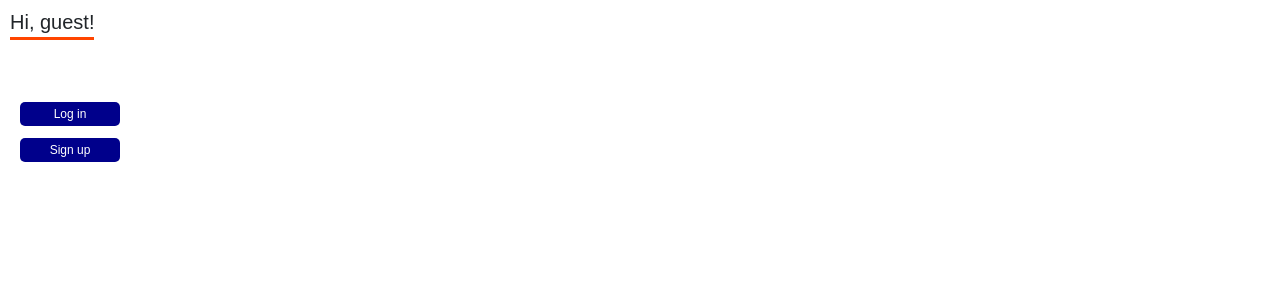
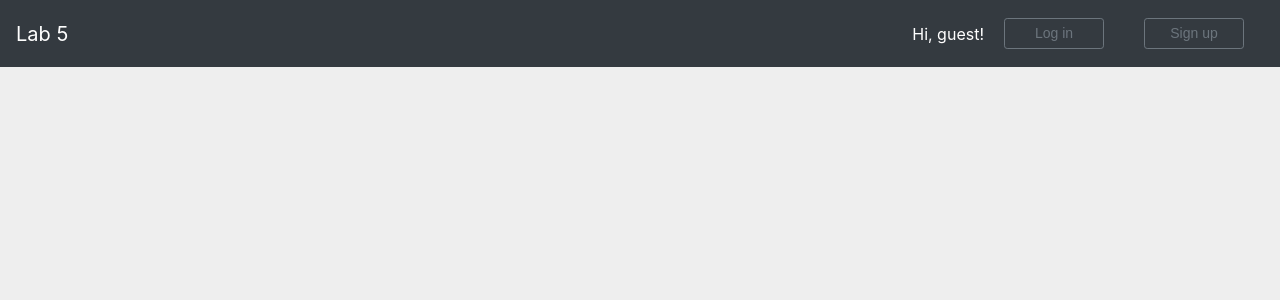
Before and after one commit to gregfrasco/s14lab5, a Flask app: page / in a window 1280 px wide. Shown: the top 300 px of the page. Run offline with Flask 2, Linux system fonts and the light colour scheme; data that the repository does not hold is empty; some libraries are stand-ins or nearby versions.

Commit message:
feat: add bootstrap

```diff
--- a/templates/index.html
+++ b/templates/index.html
@@ -8,44 +8,45 @@
 {% endblock %}
 
 {% block content %}
-
+<header>
+    <nav class="navbar navbar-dark bg-dark">
+        <a class="navbar-brand" href="#">Lab 5</a>
+        <ul class="nav navbar-nav ml-auto">
             {% if session_username is defined %}
-
-        <h1>Hi, {{ session_username }} !</h1>
-
+            <li class="nav-item active">
+                <div class="nav-link">Hi, {{ session_username }} !</div>
+            </li>
             {% else %}
-
-        <h1>Hi, guest!</h1>
-
+            <li class="nav-item active">
+                <div class="nav-link">Hi, guest!</div>
+            </li>
             {% endif %}
-
-
-    <div id="posts">
+        </ul>
+        {% if session_username is defined %}
+        <form action="/newpost" class="form-inline" method="GET">
+            <button class="btn btn-outline-secondary btn-sm" type="submit"> New post</button>
+        </form>
+        <form action="/logout" class="form-inline" method="POST">
+            <button class="btn btn-outline-secondary btn-sm" type="submit"> Log out</button>
+        </form>
+        {% else %}
+        <form action="/login" class="form-inline" method="GET">
+            <button class="btn btn-outline-secondary btn-sm" type="submit"> Log in</button>
+        </form>
+        <form action="/signup" class="form-inline" method="GET">
+            <button class="btn btn-outline-secondary btn-sm" type="submit"> Sign up</button>
+        </form>
+        {% endif %}
+    </nav>
+</header>
+<div class="container">
     {% for p in posts %}
-            <p> Author {{ p.username }}: {{ p.content }}</p>
+    <div class="card" style="margin-top: 1rem">
+        <div class="card-body">
+            <h6 class="card-subtitle mb-2 text-muted">Author {{ p.username }}</h6>
+            <p class="card-text">{{ p.content }}</p>
+        </div>
+    </div>
     {% endfor %}
 </div>
-
-
-    <div id="forms">
-        {% if session_username is defined %}
-
-            <form action="/logout" method="POST">
-                <button type="submit"> Log out</button>
-            </form>
-
-            <form action="/newpost" method="GET">
-                <button type="submit"> New Post</button>
-            </form>
-
-        {% else %}
-            <form action="/login" method="GET">
-                <button type="submit"> Log in</button>
-            </form>
-            <form action="/signup" method="GET">
-                <button type="submit"> Sign up</button>
-            </form>
-        {% endif %}
-    </div>
-
 {% endblock %}
--- a/templates/layout.html
+++ b/templates/layout.html
@@ -2,24 +2,28 @@
 <html lang="en">
 <head>
     <meta charset="UTF-8">
-    <meta name="viewport"
-          content="width=device-width, user-scalable=no, initial-scale=1.0, maximum-scale=1.0, minimum-scale=1.0">
-    <meta http-equiv="X-UA-Compatible" content="ie=edge">
-    <link rel="stylesheet" href="https://stackpath.bootstrapcdn.com/bootstrap/4.5.0/css/bootstrap.min.css" integrity="sha384-9aIt2nRpC12Uk9gS9baDl411NQApFmC26EwAOH8WgZl5MYYxFfc+NcPb1dKGj7Sk" crossorigin="anonymous">
+    <meta content="width=device-width, user-scalable=no, initial-scale=1.0, maximum-scale=1.0, minimum-scale=1.0"
+          name="viewport">
+    <meta content="ie=edge" http-equiv="X-UA-Compatible">
+    <link crossorigin="anonymous" href="https://stackpath.bootstrapcdn.com/bootstrap/4.5.0/css/bootstrap.min.css"
+          integrity="sha384-9aIt2nRpC12Uk9gS9baDl411NQApFmC26EwAOH8WgZl5MYYxFfc+NcPb1dKGj7Sk" rel="stylesheet">
     <title>Lab 5</title>
 
     <!-- Styles -->
     {% block styles %}
     {% endblock %}
 </head>
-<body>
+<body style="background-color: #eee">
 {% with messages = get_flashed_messages() %}
 {% if messages %}
-<ul class=flashes>
-    {% for message in messages %}
-    <li>{{ message }}</li>
-    {% endfor %}
-</ul>
+{% for message in messages %}
+<div class="alert alert-danger alert-dismissible fade show" role="alert">
+    <strong>Barnacles!</strong> {{ message }}
+    <button aria-label="Close" class="close" data-dismiss="alert" type="button">
+        <span aria-hidden="true">&times;</span>
+    </button>
+</div>
+{% endfor %}
 {% endif %}
 {% endwith %}
 <!-- Content -->
@@ -28,9 +32,15 @@
 <!-- Scripts -->
 {% block scripts %}
 {% endblock %}
-<script src="https://code.jquery.com/jquery-3.5.1.slim.min.js" integrity="sha384-DfXdz2htPH0lsSSs5nCTpuj/zy4C+OGpamoFVy38MVBnE+IbbVYUew+OrCXaRkfj" crossorigin="anonymous"></script>
-<script src="https://cdn.jsdelivr.net/npm/popper.js@1.16.0/dist/umd/popper.min.js" integrity="sha384-Q6E9RHvbIyZFJoft+2mJbHaEWldlvI9IOYy5n3zV9zzTtmI3UksdQRVvoxMfooAo" crossorigin="anonymous"></script>
-<script src="https://stackpath.bootstrapcdn.com/bootstrap/4.5.0/js/bootstrap.min.js" integrity="sha384-OgVRvuATP1z7JjHLkuOU7Xw704+h835Lr+6QL9UvYjZE3Ipu6Tp75j7Bh/kR0JKI" crossorigin="anonymous"></script>
+<script crossorigin="anonymous"
+        integrity="sha384-DfXdz2htPH0lsSSs5nCTpuj/zy4C+OGpamoFVy38MVBnE+IbbVYUew+OrCXaRkfj"
+        src="https://code.jquery.com/jquery-3.5.1.slim.min.js"></script>
+<script crossorigin="anonymous"
+        integrity="sha384-Q6E9RHvbIyZFJoft+2mJbHaEWldlvI9IOYy5n3zV9zzTtmI3UksdQRVvoxMfooAo"
+        src="https://cdn.jsdelivr.net/npm/popper.js@1.16.0/dist/umd/popper.min.js"></script>
+<script crossorigin="anonymous"
+        integrity="sha384-OgVRvuATP1z7JjHLkuOU7Xw704+h835Lr+6QL9UvYjZE3Ipu6Tp75j7Bh/kR0JKI"
+        src="https://stackpath.bootstrapcdn.com/bootstrap/4.5.0/js/bootstrap.min.js"></script>
 
 </body>
 
--- a/templates/newpost.html
+++ b/templates/newpost.html
@@ -11,7 +11,7 @@
 
 <h1>New Post</h1>
 
-    <form method="POST" action="/newpost" novalidate>
+<form action="/newpost" method="POST" novalidate>
     {{ form.hidden_tag() }}
 
     <div class="form-group">
```
Also changed, not shown: templates/login.html (+9 -18 lines), templates/signup.html (+10 -15 lines). Lines whose indentation alone changed are shown as unchanged.
